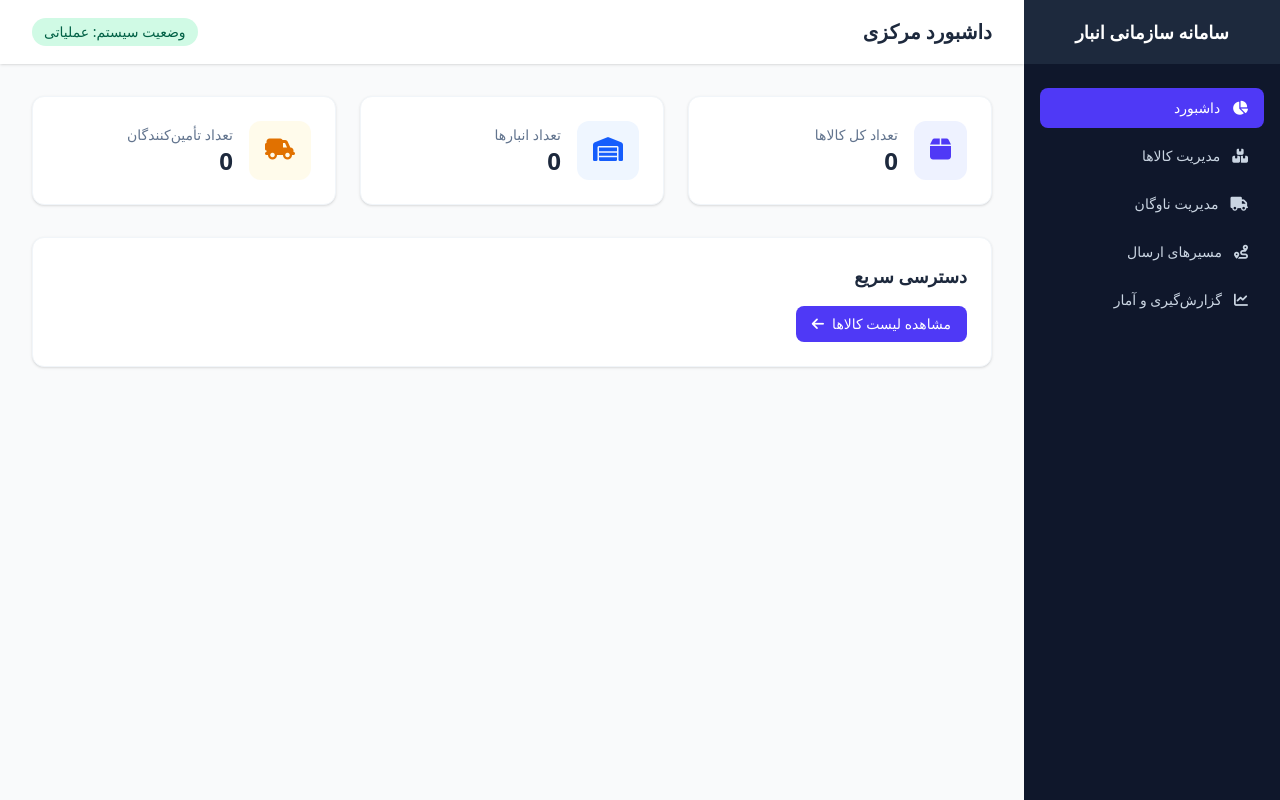
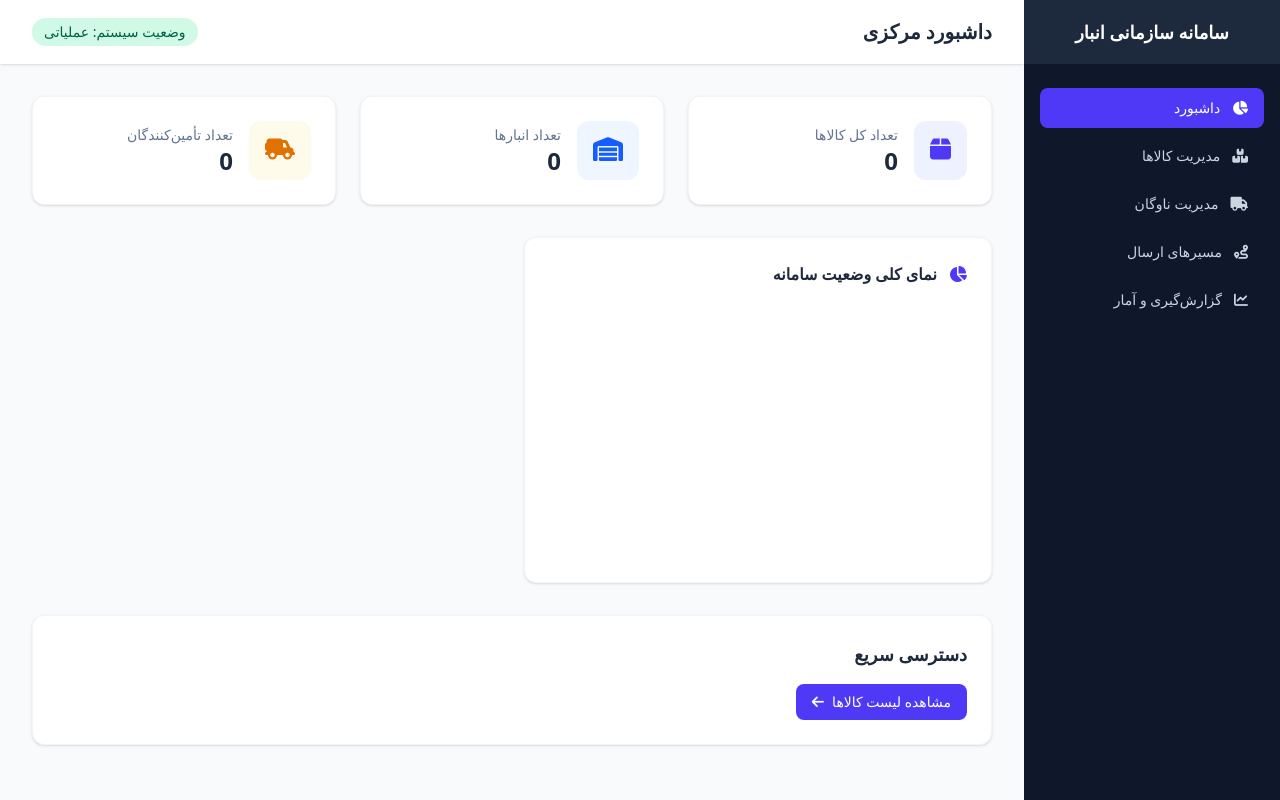
Before and after one commit to soroushTypeG/supply-chain-management-system, a Flask app: page / in a window 1280 px wide. Run offline with Flask 3, Linux system fonts and the light colour scheme; a map, chart or similar area stays blank.

Commit message:
Update dashboard.html

```diff
--- a/templates/dashboard.html
+++ b/templates/dashboard.html
@@ -28,6 +28,46 @@
         </div>
     </div>
 </div>
+<!-- Charts Section -->
+<div class="grid grid-cols-1 lg:grid-cols-2 gap-6 mb-8">
+    <div class="bg-white p-6 rounded-xl shadow-sm border border-slate-100">
+        <h3 class="text-base font-bold text-slate-800 mb-4"><i class="fa-solid fa-chart-pie text-indigo-600 ml-2"></i> نمای کلی وضعیت سامانه</h3>
+        <div class="relative h-64 flex justify-center items-center">
+            <canvas id="supplyChainChart"></canvas>
+        </div>
+    </div>
+</div>
+
+<!-- Chart.js Script Initialization -->
+<script>
+    const ctx = document.getElementById('supplyChainChart').getContext('2d');
+    const supplyChainChart = new Chart(ctx, {
+        type: 'doughnut',
+        data: {
+            labels: ['کالاها', 'انبارها', 'تامین‌کنندگان'],
+            datasets: [{
+                data: [{{ total_products }}, {{ total_warehouses }}, {{ total_suppliers }}],
+                backgroundColor: ['#4f46e5', '#10b981', '#f59e0b'],
+                borderWidth: 0
+            }]
+        },
+        options: {
+            responsive: true,
+            maintainAspectRatio: false,
+            plugins: {
+                legend: {
+                    position: 'bottom',
+                    labels: {
+                        font: {
+                            family: 'Vazirmatn, Tahoma, sans-serif',
+                            size: 12
+                        }
+                    }
+                }
+            }
+        }
+    });
+</script>
 
 <!-- Quick Actions -->
 <div class="bg-white p-6 rounded-xl shadow-sm border border-slate-100">
```
